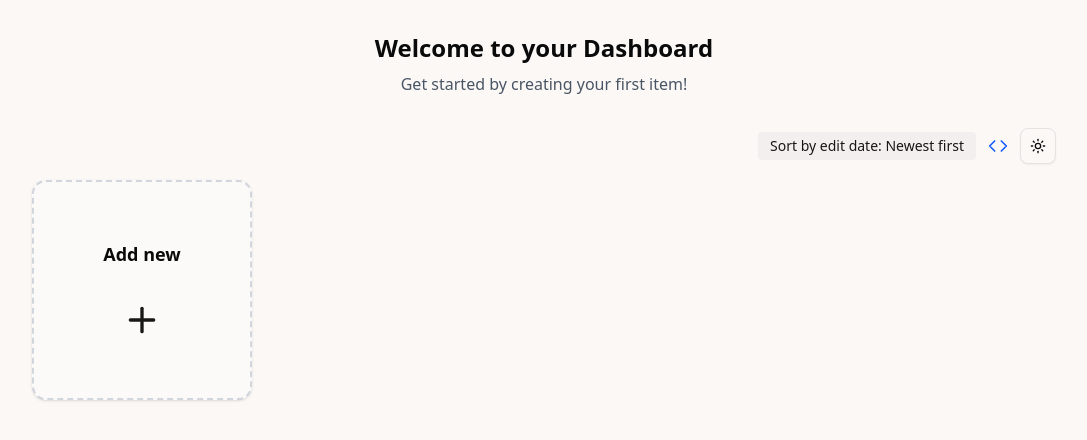
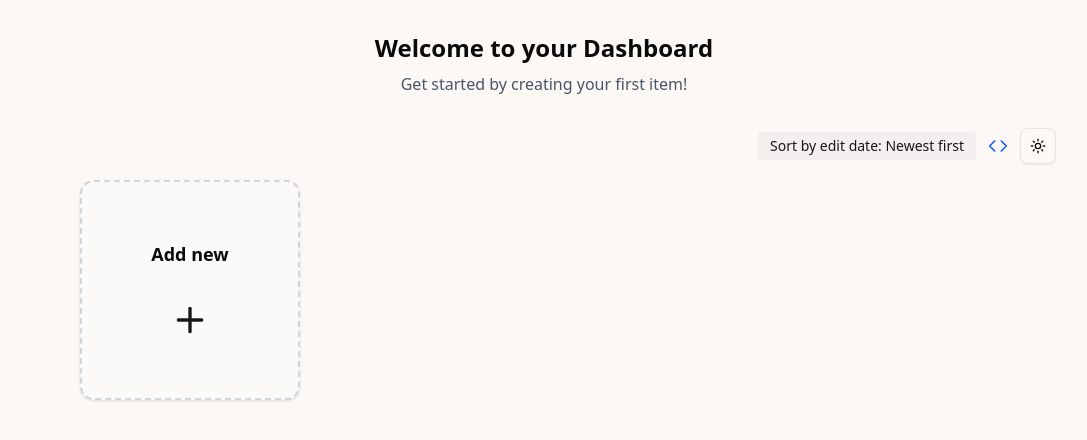
Before and after one commit to juanfrvera/finances-next, a Next.js app: page / in a window 1280 px wide. Shown: the top 440 px of the page, without its empty margins (96-1183 px from the left). Built offline with nearby package versions, Linux system fonts and the light colour scheme; no server answers; the database is empty.

Commit message:
Center masonry grid layout and improve UI styling

```diff
--- a/src/app/globals.css
+++ b/src/app/globals.css
@@ -127,7 +127,7 @@
   grid-template-columns: repeat(auto-fill, 220px);
   gap: 1rem;
   grid-auto-flow: row dense;
-  justify-content: start;
+  justify-content: center;
 }
 
 .expanded-card {
--- a/src/app/page.tsx
+++ b/src/app/page.tsx
@@ -31,7 +31,7 @@ export default async function Dashboard() {
   const hasItems = mappedItems.length > 0;
 
   return (
-    <div className="px-4 md:px-12 lg:px-32">
+    <div className="px-4 md:px-12 lg:px-32 pb-8">
       {!hasItems && (
         <div className="text-center my-8">
           <h1 className="text-2xl font-bold mb-2">Welcome to your Dashboard</h1>
```
